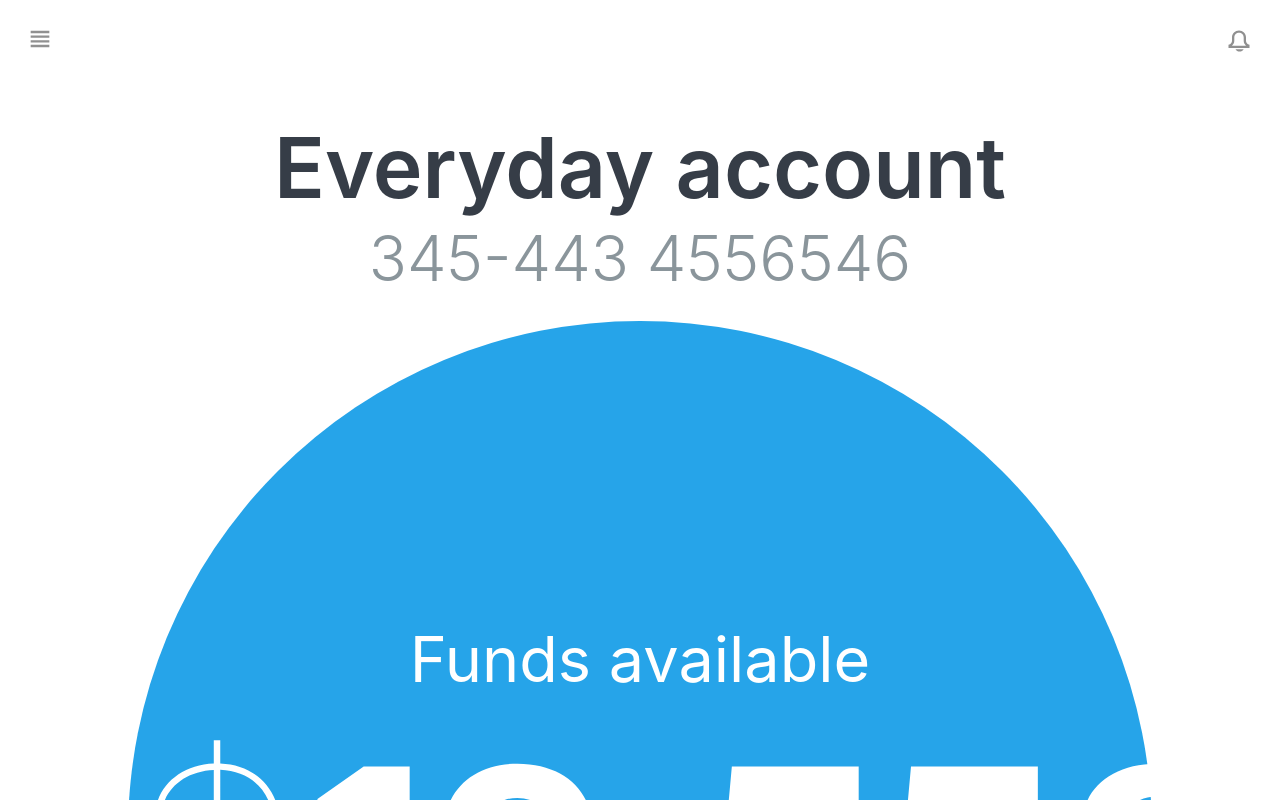
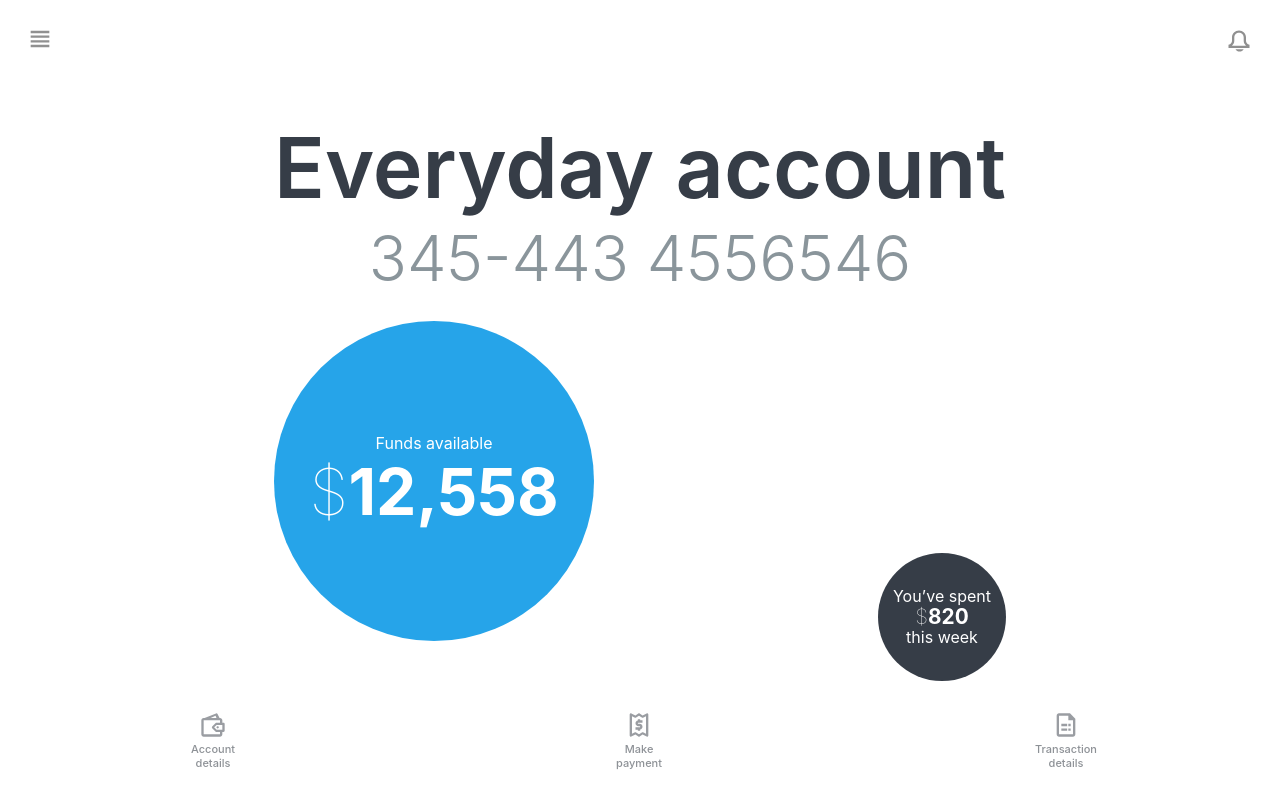
Before and after one commit to phuongy/andrei-bank-demo, a React (Create React App) app: page / in a window 1280 px wide. Built offline with nearby package versions, Linux system fonts and the light colour scheme.

Commit message:
tweak fonts to be based on vh

```diff
--- a/src/App.js
+++ b/src/App.js
@@ -1,4 +1,4 @@
-import React, { Component } from 'react';
+import React, { Component, Fragment } from 'react';
 import Container from './components/container';
 import { Header, HeaderLeft, HeaderRight } from './components/header';
 import Main from './components/main';
@@ -52,7 +52,7 @@ class App extends Component {
     const { active, visible } = this.state;
 
     return (
-      <div className="wrapper">
+      <Fragment>
         <Container visible={visible}>
           <Header>
             <HeaderLeft>
@@ -83,7 +83,7 @@ class App extends Component {
                   </AccountBalance>
                   <AccountWeeklySpending>
                     <AccountWeeklySpendingLabel>
-                      You’ve spent<br />
+                      You’ve spent
                       <AccountWeeklySpendingValue>
                         <span className="currency">$</span>
                         <strong>
@@ -92,7 +92,6 @@ class App extends Component {
                           })}
                         </strong>
                       </AccountWeeklySpendingValue>
-                      <br />
                       this week
                     </AccountWeeklySpendingLabel>
                   </AccountWeeklySpending>
@@ -126,7 +125,7 @@ class App extends Component {
           visible={visible}
           hideDialog={() => this.setVisible(false)}
         />
-      </div>
+      </Fragment>
     );
   }
 }
--- a/src/components/accountSummary/accountSummary.css
+++ b/src/components/accountSummary/accountSummary.css
@@ -24,21 +24,20 @@
   color: #fff;
   display: flex;
   flex-direction: column;
-  height: 80vw;
+  font-size: 2vh;
+  height: 40vh;
   justify-content: center;
-  margin-bottom: 10vw;
-  width: 80vw;
+  margin-bottom: 5vh;
+  width: 40vh;
 }
 
 .accountBalanceLabel {
-  font-size: 18px;
-  font-size: calc(15px + 10 * ((100vw - 320px) / 200));
+  font-size: 1em;
   font-weight: 400;
 }
 
 .accountBalanceValue {
-  font-size: 64px;
-  font-size: calc(48px + 50 * ((100vw - 320px) / 200));
+  font-size: 4em;
 }
 
 .accountWeeklySpending {
@@ -48,17 +47,21 @@
   bottom: 0;
   color: #fff;
   display: flex;
-  height: 35vw;
+  font-size: 2vh;
+  height: 16vh;
   justify-content: center;
+  line-height: 1.3;
   position: absolute;
   right: 0;
-  width: 35vw;
+  width: 16vh;
 }
 
 .accountWeeklySpendingLabel {
-  font-size: calc(14px + 10 * ((100vw - 320px) / 200));
+  font-size: 1em;
 }
 
 .accountWeeklySpendingValue {
-  font-size: calc(18px + 12 * ((100vw - 320px) / 200));
+  display: block;
+  font-size: 1.3em;
+  line-height: 1;
 }
--- a/src/components/container/container.css
+++ b/src/components/container/container.css
@@ -1,7 +1,7 @@
 .container {
   display: flex;
   flex-direction: column;
-  height: 100%;
+  height: 100vh;
   transition: filter 0.1s;
 }
 
--- a/src/components/nav/nav.css
+++ b/src/components/nav/nav.css
@@ -14,3 +14,7 @@
   font-weight: 500;
   text-align: center;
 }
+
+.navIcon {
+  margin-bottom: 2px;
+}
```
